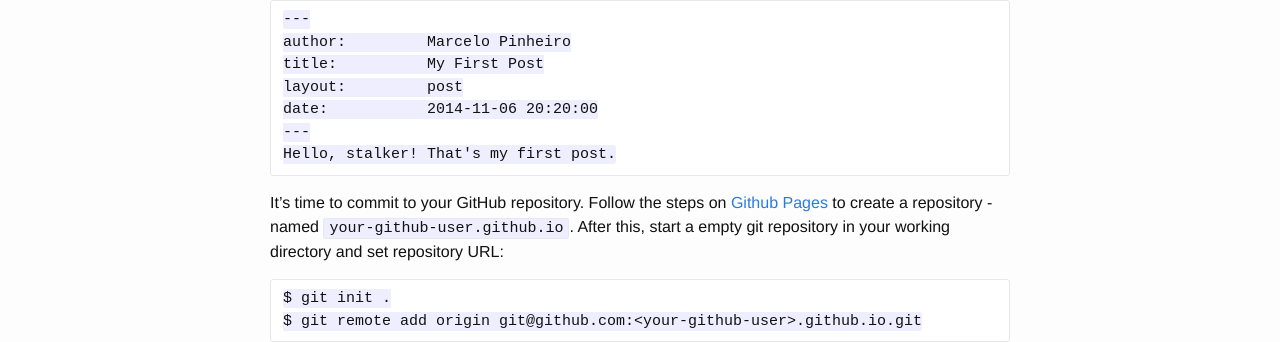
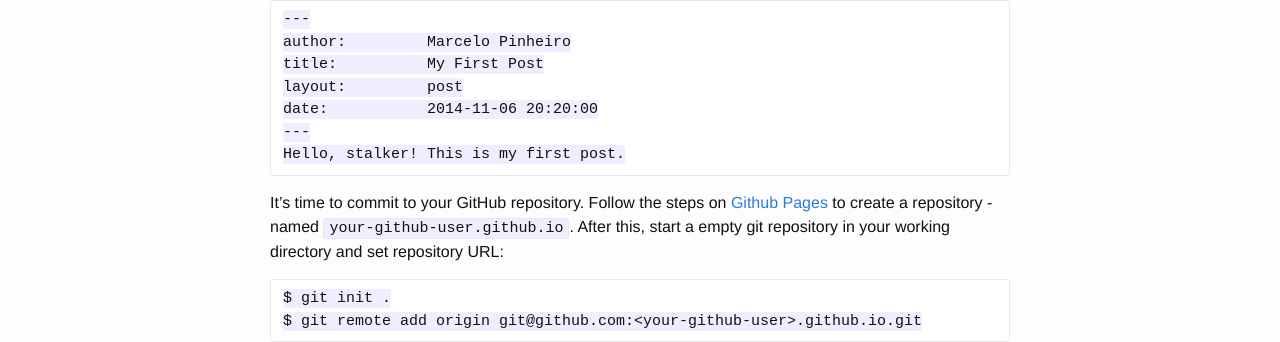
Before and after one commit to salizzar/salizzar.github.io, a Jekyll site: the page built from _posts/2014-11-06-creating-a-github-jekyll-blog-using-docker.md, in a window 1280 px wide and 900 px high, scrolled down 2750 px. Shown: the part 249-591 px from the top of the window. Built offline with Jekyll 4.4.1, drawn with Linux system fonts in a browser that asks for light colours.

Commit message:
Oh god, I need to sleep.

```diff
--- a/_posts/2014-11-06-creating-a-github-jekyll-blog-using-docker.md
+++ b/_posts/2014-11-06-creating-a-github-jekyll-blog-using-docker.md
@@ -123,7 +123,7 @@ Add a content in your file, respecting markdown identations:
 	layout:		post
 	date:		2014-11-06 20:20:00
 	---
-	Hello, stalker! That's my first post.
+	Hello, stalker! This is my first post.
 
 It's time to commit to your GitHub repository. Follow the steps on [Github Pages][githubpages] to create a repository - named `your-github-user.github.io`. After this, start a empty git repository in your working directory and set repository URL:
 
```
